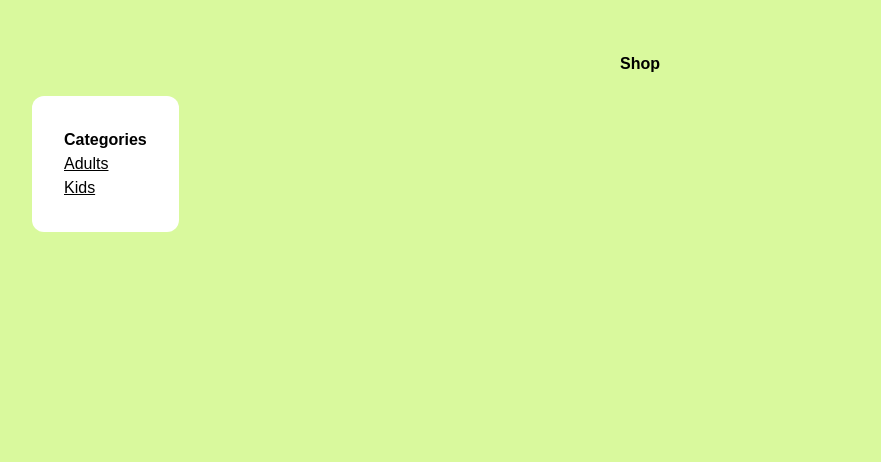
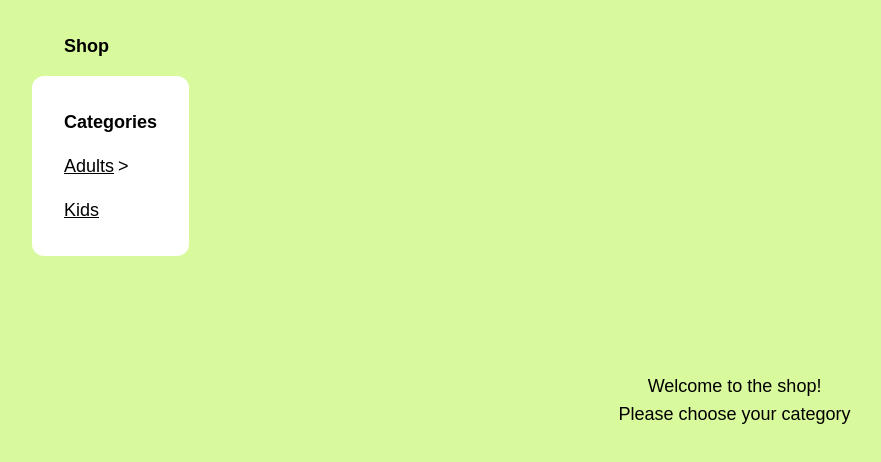
Before and after one commit to AliceSteel/alice-shop, a Nuxt app: page / in a window 1280 px wide. Shown: the top 462 px of the page, without its empty margins (0-881 px from the left). Built offline with nearby package versions, Linux system fonts and the light colour scheme.

Commit message:
added pages

```diff
--- a/app.vue
+++ b/app.vue
@@ -1,7 +1,38 @@
 <template>
-  <div>
-    <NuxtLayout>
+  <div class="p-8 w-full min-h-screen bg-lime-200 text-lg flex gap-8">
+    <div class="flex flex-col gap-4">
+      <h1 class="font-bold text-left px-8">Shop</h1>
+      <div class="flex flex-col items-start w-max p-8 bg-white rounded-xl gap-4">
+        <h3 class="font-semibold">Categories</h3>
+        <div v-for="category in categories" :key="category.id">
+          <CategoryItem :category="category" />
+        </div>
+      </div>
+    </div>
+    <NuxtErrorBoundary>
       <NuxtPage />
-    </NuxtLayout>
+      <template #error="{ error }">
+        <p>
+          Oh no, something broke in a category!
+          <code>{{ error }}</code>
+        </p>
+      </template>
+    </NuxtErrorBoundary>
   </div>
 </template>
+
+<script setup lang="ts">
+import { ref } from 'vue'
+import { useRouter } from 'vue-router'
+import { useCategory } from './composables/useCategory'
+import CategoryItem from './components/CategoryItem.vue'
+
+const categories = ref(useCategory())
+const router = useRouter()
+</script>
+
+<style scoped>
+.router-link-active {
+  color: red;
+}
+</style>
--- a/components/CategoryItem.vue
+++ b/components/CategoryItem.vue
@@ -1,10 +1,27 @@
 <template>
   <div>
-    <div @click="toggle" class="cursor-pointer">
-      <div class="underline underline-2 hover:text-red-500">
+    <div class="flex gap-1">
+      <nuxt-link
+        :to="`/categories/${category.name.en.toLowerCase().replace(/ /g, '-')}`"
+        class="underline"
+      >
         {{ category.name.en }}
+      </nuxt-link>
+      <div v-if="hasSubcategory" class="cursor-pointer" @click="toggle">
+        {{ ' >' }}
       </div>
     </div>
+    <!--  <div v-if="hasSubcategory" class="w-max cursor-pointer" @click="toggle">
+      {{ category.name.en + ' >' }}
+    </div>
+
+    <nuxt-link
+      v-else
+      :to="`/${category.name.en.toLowerCase().replace(/ /g, '-')}`"
+      class="underline"
+    >
+      {{ category.name.en }}
+    </nuxt-link> -->
     <div v-if="isOpen" class="ml-4">
       <div v-for="subCategory in category.categories" :key="subCategory.id">
         <CategoryItem :category="subCategory" />
@@ -17,7 +34,7 @@
 import { ref } from 'vue'
 import type { Category } from '../composables/useCategory'
 
-withDefaults(defineProps<{ category: Category }>(), {
+const props = withDefaults(defineProps<{ category: Category }>(), {
   category: () => ({
     id: '',
     parent_category_id: '',
@@ -36,6 +53,7 @@ const isOpen = ref(false)
 const toggle = () => {
   isOpen.value = !isOpen.value
 }
+const hasSubcategory = computed(() => props.category.categories?.length)
 </script>
 
 <style scoped>
--- /dev/null
+++ b/components/ProductCard.vue
@@ -0,0 +1,22 @@
+<template>
+  <div
+    class="flex flex-col items-start gap-4 border-2 rounded-xl border-orange-500 p-4 w-40 min-h-72 h-full justify-start bg-white"
+  >
+    <img :src="image" alt="product image" class="w-full" />
+    <h3 class="font-semibold">{{ name }}</h3>
+    <nuxt-link :to="`products/${item.id}`" class="underline mt-auto">View more</nuxt-link>
+  </div>
+</template>
+
+<script setup lang="ts">
+const props = withDefaults(defineProps<{ item: any }>(), {
+  item: () => ({
+    id: 0,
+    name: ''
+  })
+})
+
+const name = props.item.name.en || props.item.name.dk
+
+const image = computed(() => props.item.images?.[0] || '')
+</script>
--- a/composables/PRODUCTS.js
+++ /dev/null
@@ -1,31 +0,0 @@
-const PRODUCTS = [
-  {
-    category: 'category_1',
-    title: 'product1',
-    imageUrl:
-      'https://firebasestorage.googleapis.com/v0/b/e-commerce-cab8f.appspot.com/o/mens%2F13704666-1-black.webp?alt=media&token=0d27b04c-5733-4dd2-973c-8c43aca237a8',
-    id: 1
-  },
-  {
-    category: 'category_1',
-    title: 'product2',
-    imageUrl: 'https://i.ibb.co/px2tCc3/jackets.png',
-    id: 2
-  },
-  {
-    category: 'category_2',
-    title: 'product3',
-    imageUrl:
-      'https://firebasestorage.googleapis.com/v0/b/e-commerce-cab8f.appspot.com/o/mens_preview.jpg?alt=media&token=71384721-2546-4525-a159-2fa644cec285',
-    id: 5
-  },
-  {
-    category: 'category_2',
-    title: 'product4',
-    imageUrl:
-      'https://firebasestorage.googleapis.com/v0/b/e-commerce-cab8f.appspot.com/o/womens_preview.jpg?alt=media&token=f02a0ccc-011c-4099-a7d9-8abe2629537f',
-    id: 4
-  }
-]
-
-export default PRODUCTS
--- a/composables/useCategory.ts
+++ b/composables/useCategory.ts
@@ -9,7 +9,8 @@ export type Category = {
     dk: string
   }
   categories?: Category[],
-  path?: string
+  path?: string,
+  hasSubcategory?: boolean
 }
 /* export const useCategory = (): Category[] => {
   const flattenCategories = (categories: Category[], parentPath = ''): Category[] => {
@@ -29,9 +30,13 @@ export const useCategory = (): Category[] => {
   const extractLevel1Categories = (categories: Category[]): Category[] => {
     return categories.map((category: Category) => ({
       ...category,
-      path: `/${category.name.en.toLowerCase().replace(/ /g, '-')}`
+      path: `/${category.name.en.toLowerCase().replace(/ /g, '-')}`,
+      hasSubcategory: !!category?.categories?.length,
     }))
   }
 
   return extractLevel1Categories(DATA.categories.categories)
 }
+
+export const findCategory = (category: string) =>
+  DATA.categories.categories.find((cat:Category) => cat.name.en.toLowerCase().replace(/ /g, '-') === category)
--- a/composables/useProduct.ts
+++ b/composables/useProduct.ts
@@ -1,16 +1,4 @@
-import PRODUCTS from './PRODUCTS'
+import DATA from './data.json'
 
-export type Product = {
-  category: string
-  title: string
-  imageUrl?: string
-  id?: number
-  path?: string
-}
-
-export const useProduct = (): Product[] => {
-  return PRODUCTS.map((product:Product) => ({
-    ...product,
-    path: `/${product.category}/products/${product.title.toLowerCase().replace(/ /g, '-')}`,
-  }))
-}
+export const useProduct = (id: number) => DATA.products.find((product) => product.id === id)
+export const findProductsByCategory = (category: string) => DATA.products.filter((product) => product.categories.includes(category))
--- a/pages/[categorySlug]/[categorySlug].vue
+++ /dev/null
@@ -1,3 +0,0 @@
-<template>
-  <h3>Category Slug: {{ $route.params.categorySlug }}</h3>
-</template>
--- a/pages/[categorySlug]/products/[productSlug].vue
+++ /dev/null
@@ -1,36 +0,0 @@
-<template>
-  <div class="p-8 bg-white flex-grow rounded-xl">
-    <h3>Title: {{ product.title }}</h3>
-    <h3>Product Slug: {{ $route.params.productSlug }}</h3>
-    <img :src="image" alt="Product Image" />
-  </div>
-</template>
-
-<script setup lang="ts">
-import { useProduct } from '~/composables/useProduct'
-import { type Product } from '~/composables/useProduct'
-
-const products = useProduct()
-const route = useRoute()
-console.log('route', route.params.productSlug)
-console.log('products', products)
-const product = computed(() => {
-  return (
-    products.find((product: Product) => product.title == route.params.productSlug) || {
-      title: 'not found',
-      imageUrl: ''
-    }
-  )
-})
-console.log('product', product.value)
-const image = computed<string>(() => {
-  return product.value.imageUrl || ''
-})
-const pageTitle = computed<string>(() => {
-  return `${product.value.title} - ${route.params.productSlug}`
-})
-
-useHead({
-  title: pageTitle.value
-})
-</script>
--- /dev/null
+++ b/pages/categories/[[categorySlug]].vue
@@ -0,0 +1,23 @@
+<template>
+  <div class="w-full flex flex-col items-center gap-4">
+    <h4>Category {{ category }}</h4>
+    <div class="w-full flex flex-wrap gap-2">
+      <div v-for="(product, key) in products" :key="key">
+        <ProductCard :item="product" />
+      </div>
+    </div>
+  </div>
+</template>
+
+<script setup lang="ts">
+import ProductCard from '~/components/ProductCard.vue'
+import { useRoute } from 'vue-router'
+import { computed } from 'vue'
+import { findProductsByCategory } from '~/composables/useProduct'
+
+const route = useRoute()
+
+const category = computed(() => route.params.categorySlug)
+
+const products = computed(() => findProductsByCategory(category?.value))
+</script>
--- /dev/null
+++ b/pages/categories/products/[product].vue
@@ -0,0 +1,23 @@
+<template>
+  <div class="w-4/5 mx-auto flex flex-col items-start gap-4" v-if="product">
+    <h1 class="text-center">Product Page</h1>
+    <h4>{{ name }}</h4>
+    <p>Brand: {{ product.brand }}</p>
+    <div class="w-full grid grid-cols-4 gap-2">
+      <div v-for="(image, key) in product.images" :key="key">
+        <img :src="image" alt="alt name" />
+      </div>
+    </div>
+    <p>Price: £ {{ product.price }}</p>
+  </div>
+</template>
+
+<script setup lang="ts">
+import { useRoute } from 'vue-router'
+import { useProduct } from '~/composables/useProduct'
+const route = useRoute()
+
+const productId = computed(() => Number(route.params.product))
+const product = computed(() => useProduct(productId.value))
+const name = computed(() => product.value.name.en || product.value.name.dk)
+</script>
--- a/pages/index.vue
+++ b/pages/index.vue
@@ -1,42 +1,20 @@
 <template>
-  <div class="p-8 w-full min-h-screen flex flex-col bg-lime-200">
-    <h1 class="font-bold text-center p-5">Shop</h1>
-    <div class="flex flex-row gap-8">
-      <div class="flex flex-col items-start w-max p-8 bg-white rounded-xl">
-        <h3 class="font-bold">Categories</h3>
-        <!-- <div v-for="(category, index) in categories" :key="index">
-          <nuxt-link :to="category" class="underline underline-2 hover:text-red-500">
-            {{ category }}
-          </nuxt-link>
-        </div> -->
-        <div v-for="category in categories" :key="category.id">
-          <CategoryItem :category="category" />
-        </div>
-      </div>
-      <NuxtErrorBoundary>
-        <NuxtPage />
-        <template #error="{ error }">
-          <p>
-            Oh no, something broke in a category!
-            <code>{{ error }}</code>
-          </p>
-        </template>
-      </NuxtErrorBoundary>
-    </div>
+  <div class="w-full flex flex-col items-center justify-center">
+    <h2>Welcome to the shop!</h2>
+    <p>Please choose your category</p>
   </div>
 </template>
-<script setup lang="ts">
+<!-- <script setup lang="ts">
 import { ref } from 'vue'
 import { useCategory } from '../composables/useCategory'
 import CategoryItem from '../components/CategoryItem.vue'
 
 const categories = ref(useCategory())
-console.log('categories', categories.value)
-//const categories = computed(() => Array.from(new Set(products.map((product) => product.category))))
-</script>
+</script> -->
 
-<style scoped>
+<!-- <style scoped>
 .router-link-active {
   color: red;
 }
 </style>
+ -->
```
